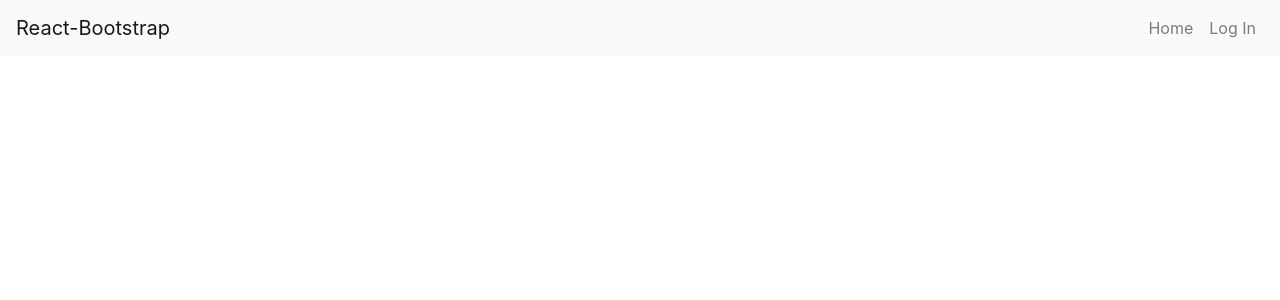
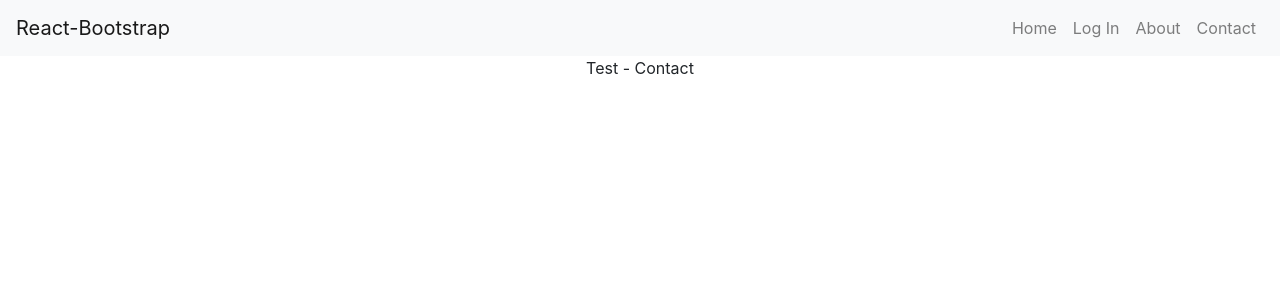
Before and after one commit to unitaryfund/metriq-app, a React (Create React App) app: page /Contact in a window 1280 px wide. Shown: the top 300 px of the page. Built offline with nearby package versions, Linux system fonts and the light colour scheme.

Commit message:
Adding placeholder pages for both 'About' and 'Contact'.

```diff
--- a/src/MainRouter.js
+++ b/src/MainRouter.js
@@ -1,6 +1,8 @@
 import { BrowserRouter as Router, Route } from 'react-router-dom';
 import Home from './views/Home'
 import LogIn from './views/LogIn'
+import About from './views/About'
+import Contact from './views/Contact'
 
 const MainRouter = () => {
   return (
@@ -15,6 +17,16 @@ const MainRouter = () => {
             component={LogIn}
             exact
         />
+        <Route
+          path="/About"
+          component={About}
+          exact
+        />
+        <Route
+          path="/Contact"
+          component={Contact}
+          exact
+        />
     </Router>
   );
 };
--- a/src/components/AnonNav.js
+++ b/src/components/AnonNav.js
@@ -6,6 +6,8 @@ const AnonNav = () => {
     <Nav className="ml-auto">
         <Nav.Link href="/">Home</Nav.Link>
         <Nav.Link href="/Login">Log In</Nav.Link>
+        <Nav.Link href="/About">About</Nav.Link>
+        <Nav.Link href="/Contact">Contact</Nav.Link>
     </Nav>
   );
 };
--- /dev/null
+++ b/src/views/About.js
@@ -0,0 +1,7 @@
+const About = () => {
+  return (
+    <div>Test - About</div>
+  );
+}
+
+export default About;
--- /dev/null
+++ b/src/views/Contact.js
@@ -0,0 +1,7 @@
+const Contact = () => {
+  return (
+    <div>Test - Contact</div>
+  );
+}
+
+export default Contact;
```
